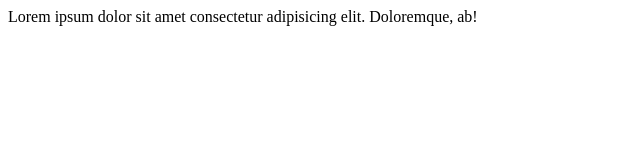
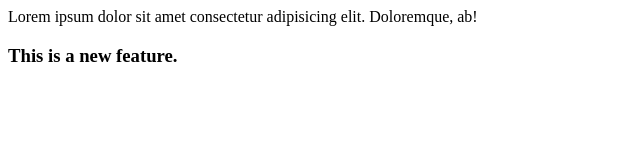
Before and after one commit to AynaWakeel/localrepo, a plain HTML site: page index.html in a window 1280 px wide. Shown: the whole page, without its empty margins (0-640 px from the left). Drawn offline with Linux system fonts and the light colour scheme.

Commit message:
added new feature

```diff
--- a/index.html
+++ b/index.html
@@ -1 +1,2 @@
 <p>Lorem ipsum dolor sit amet consectetur adipisicing elit. Doloremque, ab!</p>
+<h3>This is a new feature.</h3>
```
Also changed, not shown: 1 other file.
